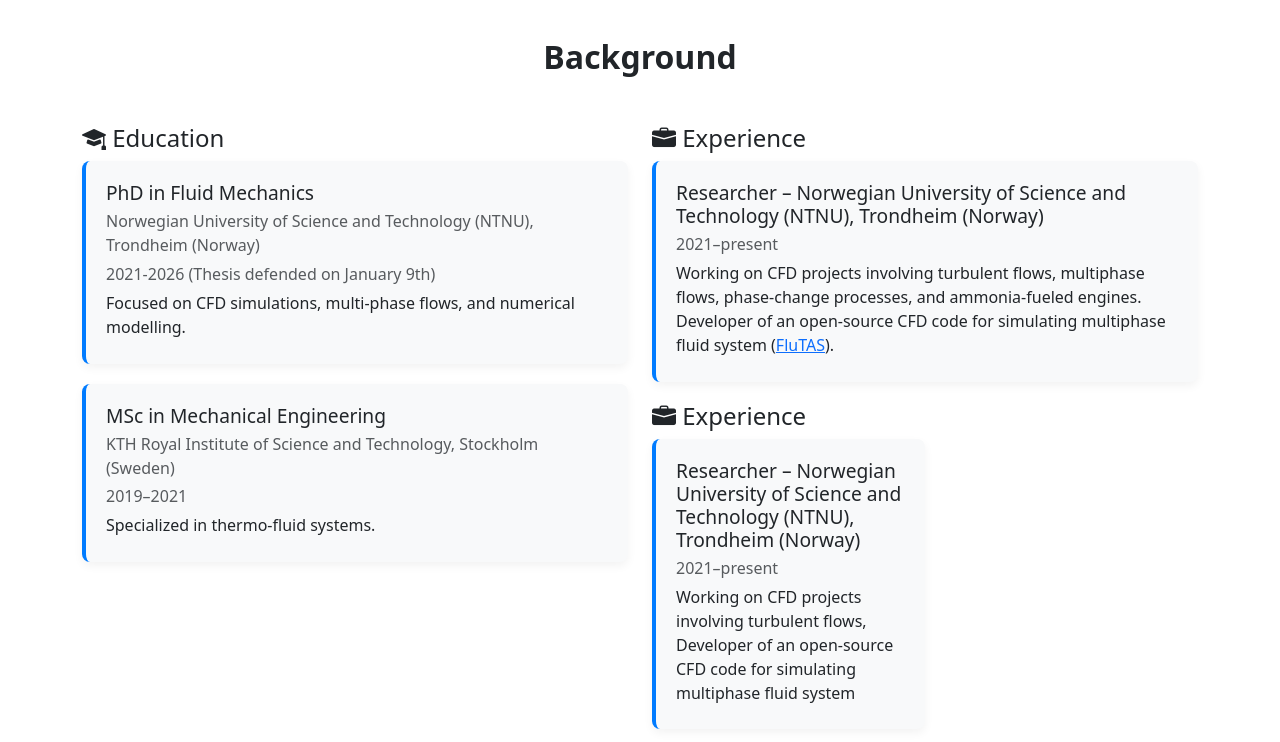
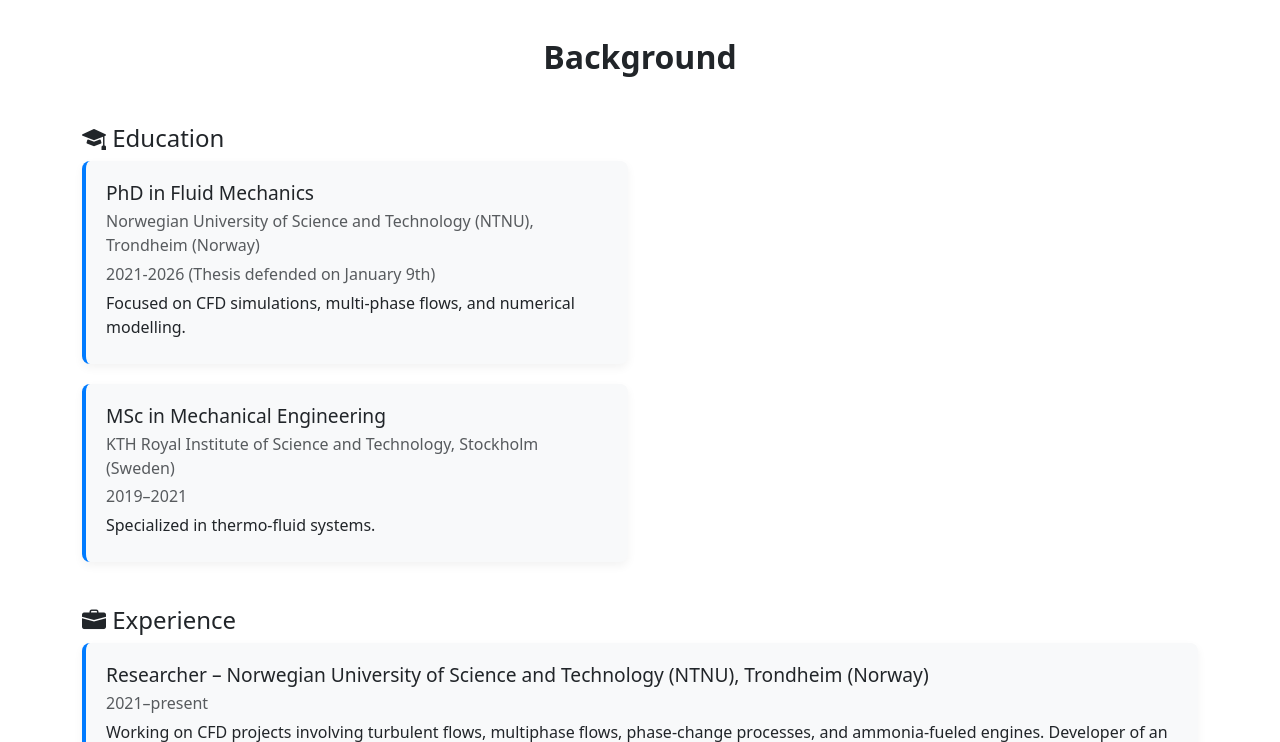
Before and after one commit to salar-zs/salar-zs.github.io, a plain HTML site: page index.html in a window 1280 px wide. Shown: the part 880-1622 px from the top of the page. Drawn offline with nearby package versions, Linux system fonts and the light colour scheme.

Commit message:
Initial commit

```diff
--- a/index.html
+++ b/index.html
@@ -74,7 +74,7 @@
       </div>
 
       <!-- Experience -->
-       <div class="col-md-6 mb-4">
+       <div class="col-md-16 mb-4">
           <h4><i class="bi bi-briefcase-fill"></i> Experience</h4>
           <div class="timeline-card">
             <h5>Researcher – Norwegian University of Science and Technology
```
Also changed, not shown: 1 other file.
